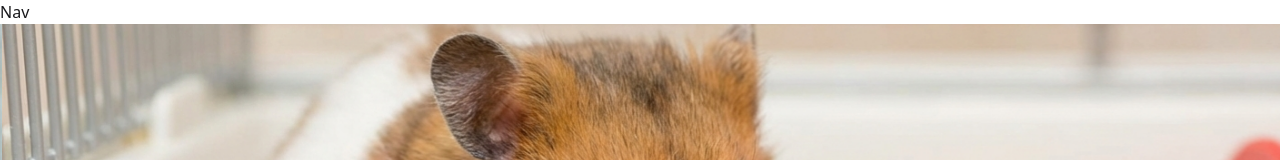
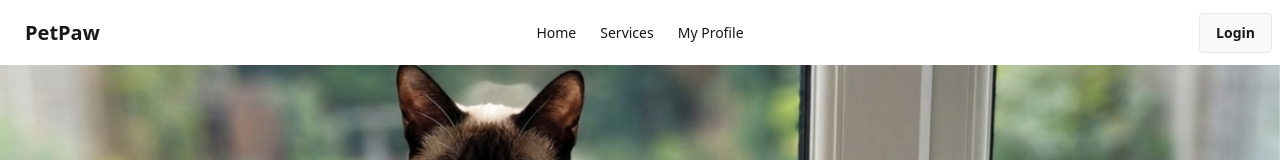
Before and after one commit to Ashraf1551/a09-pet-paw, a React (Vite) app: page / in a window 1280 px wide. Shown: the top 160 px of the page. Built offline with nearby package versions, Linux system fonts and the light colour scheme.

Commit message:
navbar completed

```diff
--- a/src/component/Navbar.jsx
+++ b/src/component/Navbar.jsx
@@ -3,7 +3,71 @@
 
 const Navbar = () => {
   return (
-    <div>Nav</div>
+    <div className="navbar bg-base-100 shadow-sm">
+      <div className="navbar-start">
+        <div className="dropdown">
+          <div tabIndex={0} role="button" className="btn btn-ghost lg:hidden">
+            <svg
+              xmlns="http://www.w3.org/2000/svg"
+              className="h-5 w-5"
+              fill="none"
+              viewBox="0 0 24 24"
+              stroke="currentColor"
+            >
+              {" "}
+              <path
+                strokeLinecap="round"
+                strokeLinejoin="round"
+                strokeWidth="2"
+                d="M4 6h16M4 12h8m-8 6h16"
+              />{" "}
+            </svg>
+          </div>
+          <ul
+            tabIndex="-1"
+            className="menu menu-sm dropdown-content bg-base-100 rounded-box z-1 mt-3 w-52 p-2 shadow"
+          >
+            <li>
+              <a>Item 1</a>
+            </li>
+            <li>
+              <a>Parent</a>
+              <ul className="p-2">
+                <li>
+                  <a>Submenu 1</a>
+                </li>
+                <li>
+                  <a>Submenu 2</a>
+                </li>
+              </ul>
+            </li>
+            <li>
+              <a>Item 3</a>
+            </li>
+          </ul>
+        </div>
+        <a className="btn btn-ghost text-xl">PetPaw</a>
+      </div>
+      <div className="navbar-center hidden lg:flex">
+        <ul className="menu menu-horizontal px-1">
+          <li>
+            <Link to="/">Home</Link>
+          </li>
+          <li>
+            <Link to="/services">Services</Link>
+          </li>
+
+          <li>
+            <Link>My Profile</Link>
+          </li>
+        </ul>
+      </div>
+      <div className="navbar-end">
+        <Link to={"/login"} className="btn">
+          Login
+        </Link>
+      </div>
+    </div>
   );
 };
 
```
